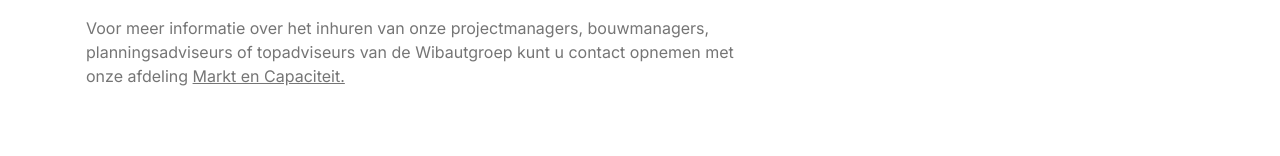
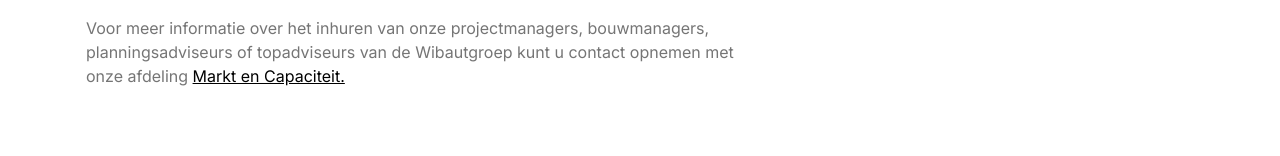
Before and after one commit to viniciuseduardosousa/keuzedeel-frontend, a React (Vite) app in the folder Keuzedeel-frontend/: page /#/mensen in a window 1280 px wide. Shown: the part 846-1002 px from the top of the page. Built offline with nearby package versions, Linux system fonts and the light colour scheme.

Commit message:
images proberen te fixen nog steeds

```diff
--- a/Keuzedeel-frontend/src/pages/Mensen.jsx
+++ b/Keuzedeel-frontend/src/pages/Mensen.jsx
@@ -32,7 +32,7 @@
       <div>
         <h2 className="mt-5 text-xl md:text-3xl font-bold">Meer informatie?</h2>
         <p className="md:text-md text-gray-600 max-w-2xl mt-3">Voor meer informatie over het inhuren van onze projectmanagers, bouwmanagers, planningsadviseurs of topadviseurs van
-        de Wibautgroep kunt u contact opnemen met onze afdeling <Link className="underline text-black-800 hover:text-blue-800" href="mailto:mg_markt_en_capaciteit.pmb@amsterdam.nl">Markt en Capaciteit.</Link></p>
+        de Wibautgroep kunt u contact opnemen met onze afdeling <Link className="underline text-black hover:text-blue-800" href="mailto:mg_markt_en_capaciteit.pmb@amsterdam.nl">Markt en Capaciteit.</Link></p>
       </div>
     </div>
   );
```
Also changed, not shown: 2 other files (tests, documents, lock files or other folders).
